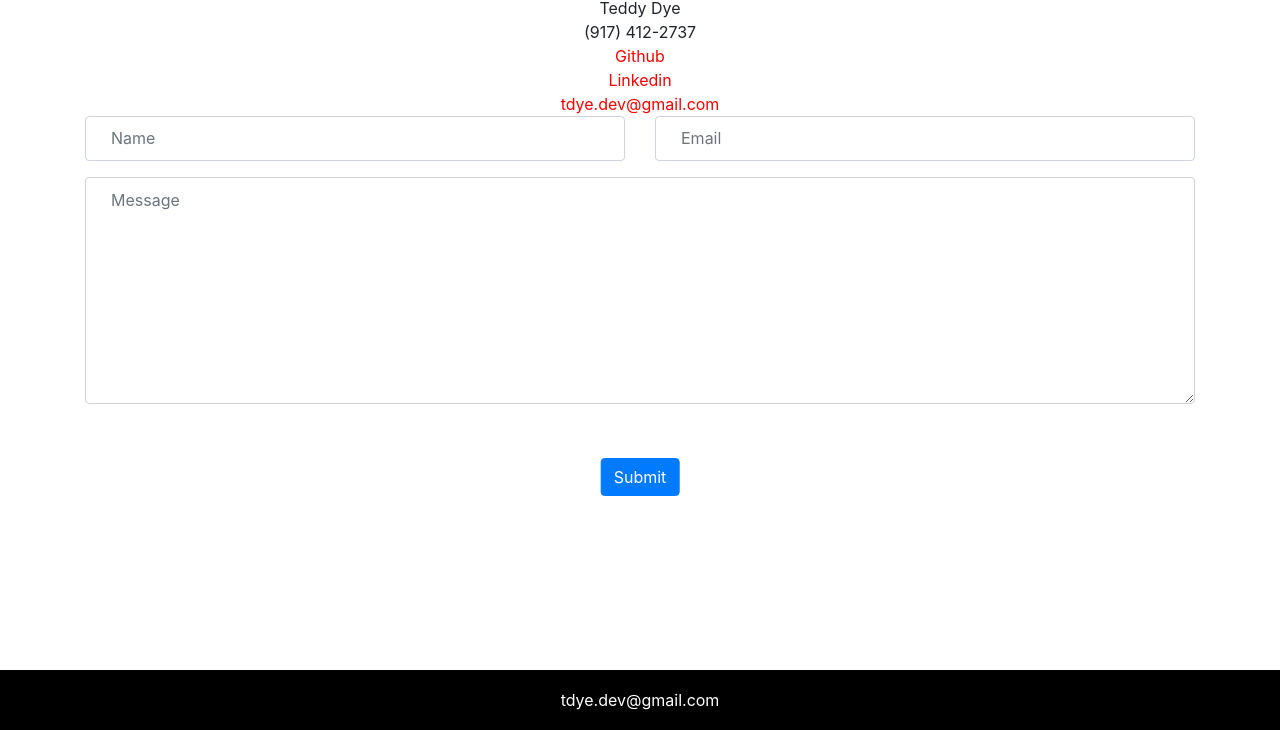
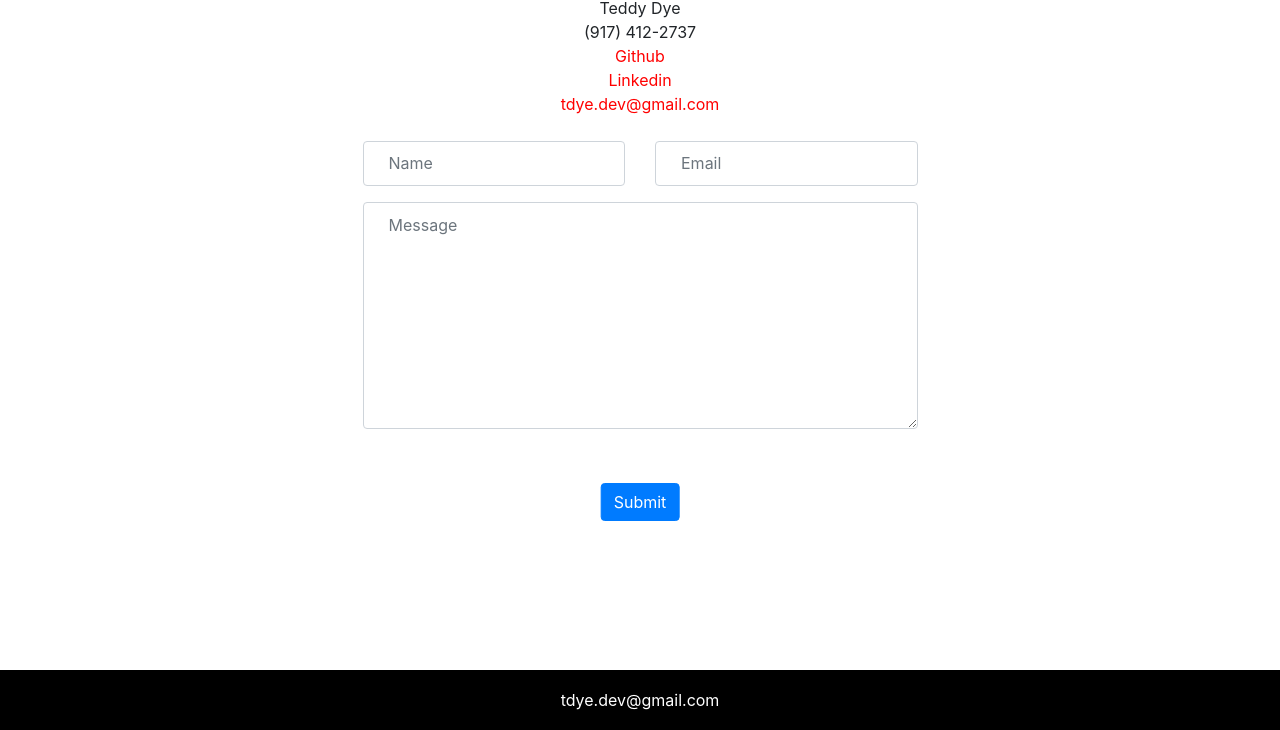
Before and after one commit to tdev77/teddydyeportfolio.io, a plain HTML site: page contact.html in a window 1280 px wide. Shown: the part 130-860 px from the top of the page. Drawn offline with nearby package versions, Linux system fonts and the light colour scheme.

Commit message:
adjusted the form on the contact page

```diff
--- a/contact.html
+++ b/contact.html
@@ -16,6 +16,11 @@
     line-height: 45px;
     height: 45px;
 
+   }
+
+   .form {
+     margin: 25px auto;
+     width: 50%;
    }
 
 </style>
```
